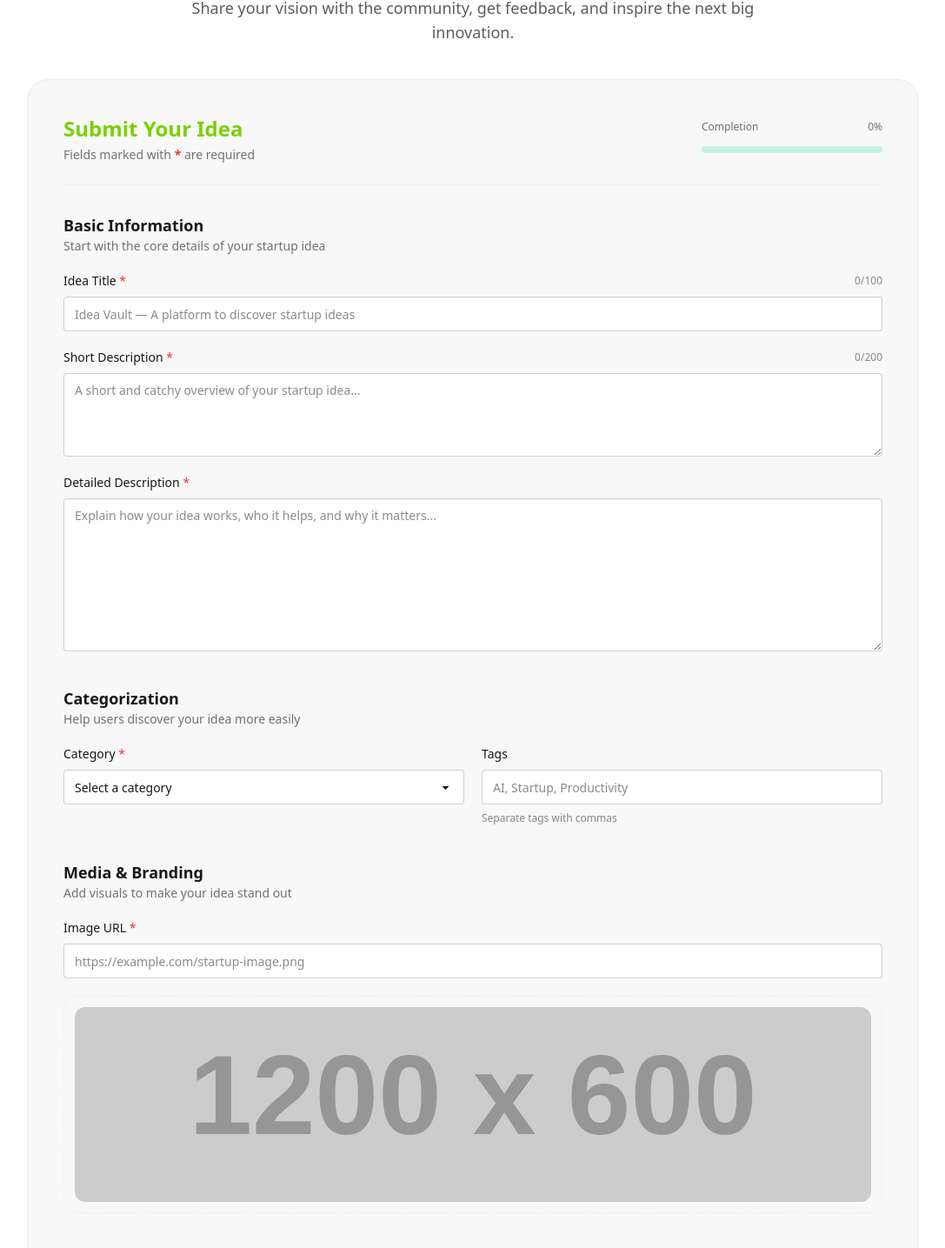
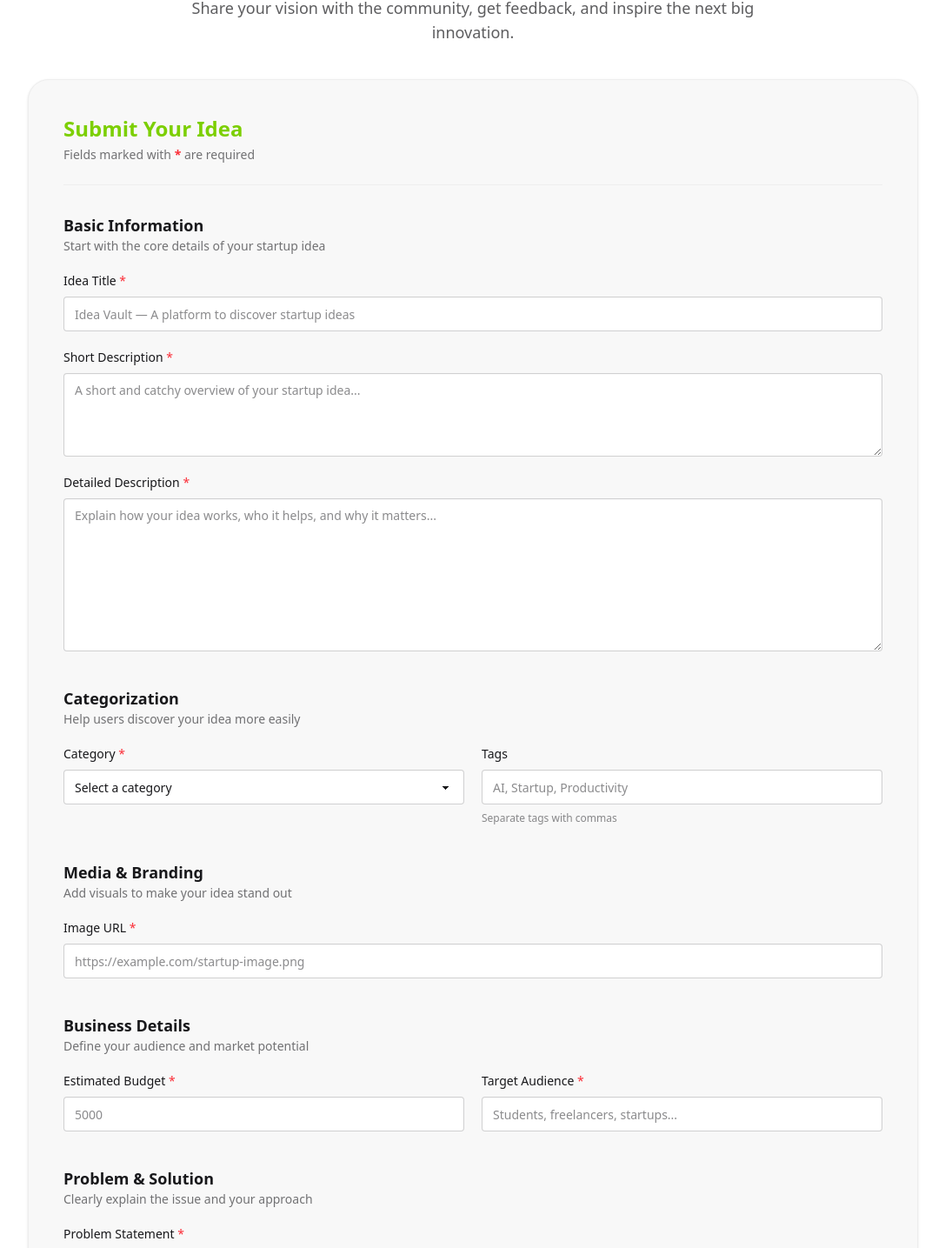
Before and after one commit to T4RUNN4/Idea-Vault, a Next.js app: page /add-ideas in a window 1280 px wide. Shown: the part 213-1648 px from the top of the page at 87% size, without its empty margins (96-1183 px from the left). Built offline with nearby package versions, Linux system fonts and the light colour scheme.

Commit message:
Ideas page and dynamic route

```diff
--- a/src/app/add-ideas/page.jsx
+++ b/src/app/add-ideas/page.jsx
@@ -8,7 +8,6 @@
   return (
     <div className="min-h-screen bg-base-100 px-4 py-12 md:px-8 lg:px-20">
       <div className="mx-auto w-full max-w-5xl">
-        {/* Header */}
         <div className="text-center mb-10">
           <h1 className="text-4xl md:text-5xl font-bold text-base-content leading-tight">
             Have a <span className="text-lime-500">Startup Idea?</span>
@@ -20,12 +19,10 @@
           </p>
         </div>
 
-        {/* Form Card */}
         <form
           onSubmit={handleSubmit}
           className="bg-base-200 border border-base-300 rounded-3xl shadow-sm p-6 md:p-10"
         >
-          {/* Top Section */}
           <div className="flex flex-col md:flex-row md:items-center md:justify-between gap-4 pb-6 border-b border-base-300">
             <div>
               <h2 className="text-2xl font-bold text-lime-500">
@@ -37,23 +34,9 @@
                 <span className="text-red-500 font-bold">*</span> are required
               </p>
             </div>
-
-            <div className="w-full md:w-52">
-              <div className="flex justify-between text-xs text-base-content/60 mb-1">
-                <span>Completion</span>
-                <span>0%</span>
-              </div>
-
-              <progress
-                className="progress progress-success w-full"
-                value="0"
-                max="100"
-              ></progress>
-            </div>
           </div>
 
           <div className="space-y-10 mt-8">
-            {/* BASIC INFO */}
             <section className="space-y-5">
               <div>
                 <h3 className="text-lg font-semibold text-base-content">
@@ -70,8 +53,6 @@
                   <label className="font-medium text-sm">
                     Idea Title <span className="text-red-500">*</span>
                   </label>
-
-                  <span className="text-xs text-base-content/50">0/100</span>
                 </div>
 
                 <input
@@ -86,8 +67,6 @@
                   <label className="font-medium text-sm">
                     Short Description <span className="text-red-500">*</span>
                   </label>
-
-                  <span className="text-xs text-base-content/50">0/200</span>
                 </div>
 
                 <textarea
@@ -108,7 +87,6 @@
               </div>
             </section>
 
-            {/* CATEGORY */}
             <section className="space-y-5">
               <div>
                 <h3 className="text-lg font-semibold text-base-content">
@@ -155,7 +133,6 @@
               </div>
             </section>
 
-            {/* MEDIA */}
             <section className="space-y-5">
               <div>
                 <h3 className="text-lg font-semibold text-base-content">
@@ -177,19 +154,9 @@
                   className="input input-bordered w-full focus:outline-none focus:ring-2 focus:ring-lime-400"
                   placeholder="https://example.com/startup-image.png"
                 />
-
-                {/* Image Preview */}
-                <div className="mt-3 border border-dashed border-base-300 rounded-2xl p-3">
-                  <img
-                    src="https://placehold.co/1200x600"
-                    alt="Preview"
-                    className="w-full h-56 object-cover rounded-xl"
-                  />
-                </div>
               </div>
             </section>
 
-            {/* BUSINESS DETAILS */}
             <section className="space-y-5">
               <div>
                 <h3 className="text-lg font-semibold text-base-content">
@@ -228,7 +195,6 @@
               </div>
             </section>
 
-            {/* PROBLEM & SOLUTION */}
             <section className="space-y-5">
               <div>
                 <h3 className="text-lg font-semibold text-base-content">
@@ -264,12 +230,7 @@
             </section>
           </div>
 
-          {/* Submit Button */}
           <div className="flex flex-col sm:flex-row items-center justify-between gap-4 mt-10 pt-6 border-t border-base-300">
-            <p className="text-sm text-base-content/60">
-              Your idea will be reviewed before publishing.
-            </p>
-
             <button
               type="submit"
               className="btn bg-lime-500 hover:bg-lime-600 border-none text-white px-8 w-full sm:w-fit"
--- /dev/null
+++ b/src/app/ideas/[id]/page.jsx
@@ -0,0 +1,7 @@
+export default function DetailedIdea() {
+  return (
+    <div className="min-h-screen flex items-center justify-center">
+      <h1 className="text-4xl font-bold text-gray-800">Detailed Idea</h1>
+    </div>
+  );
+}
--- /dev/null
+++ b/src/app/ideas/page.jsx
@@ -0,0 +1,7 @@
+export default function Ideas() {
+  return (
+    <div className="min-h-screen flex items-center justify-center">
+      <h1 className="text-4xl font-bold text-gray-800">Ideas</h1>
+    </div>
+  );
+}
```
